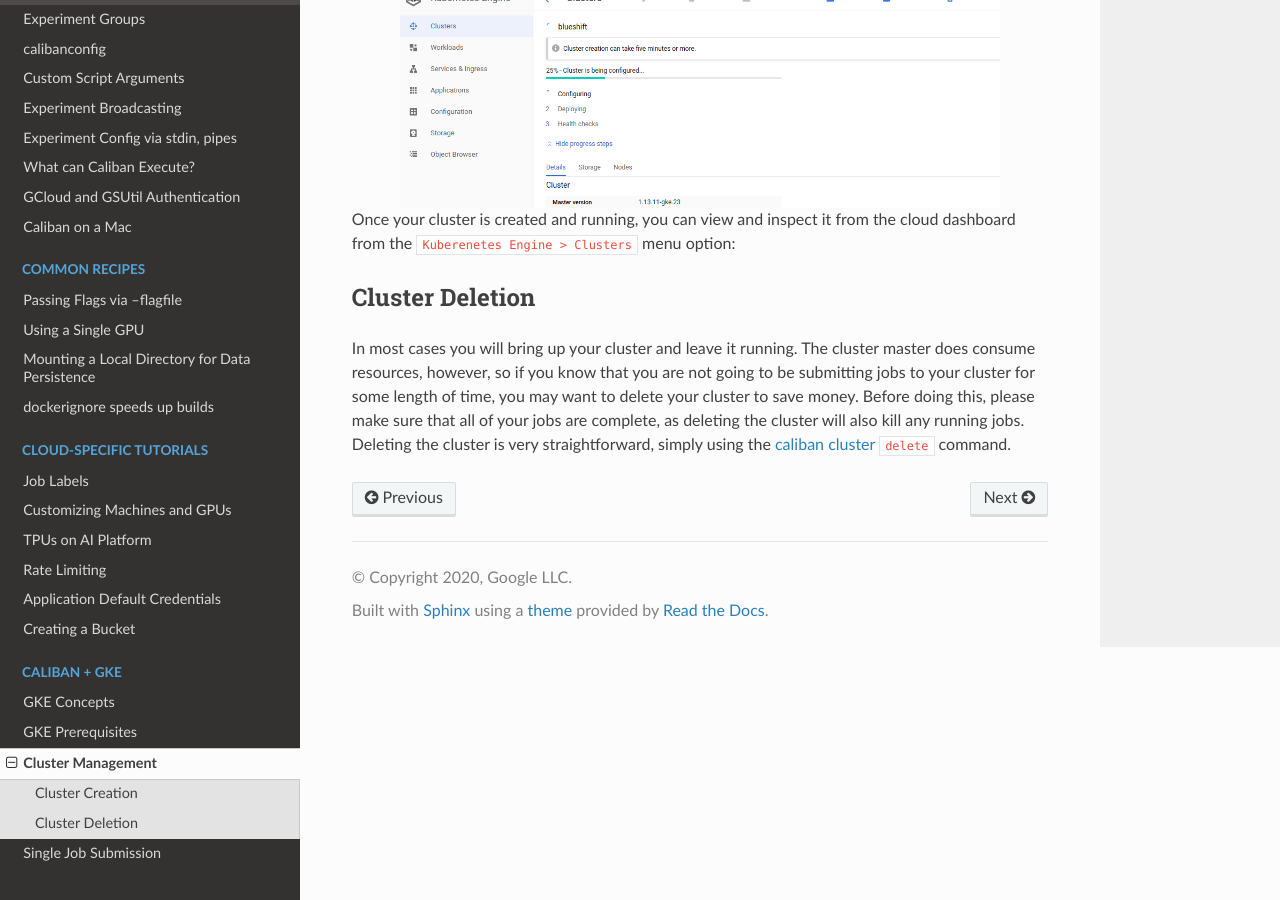
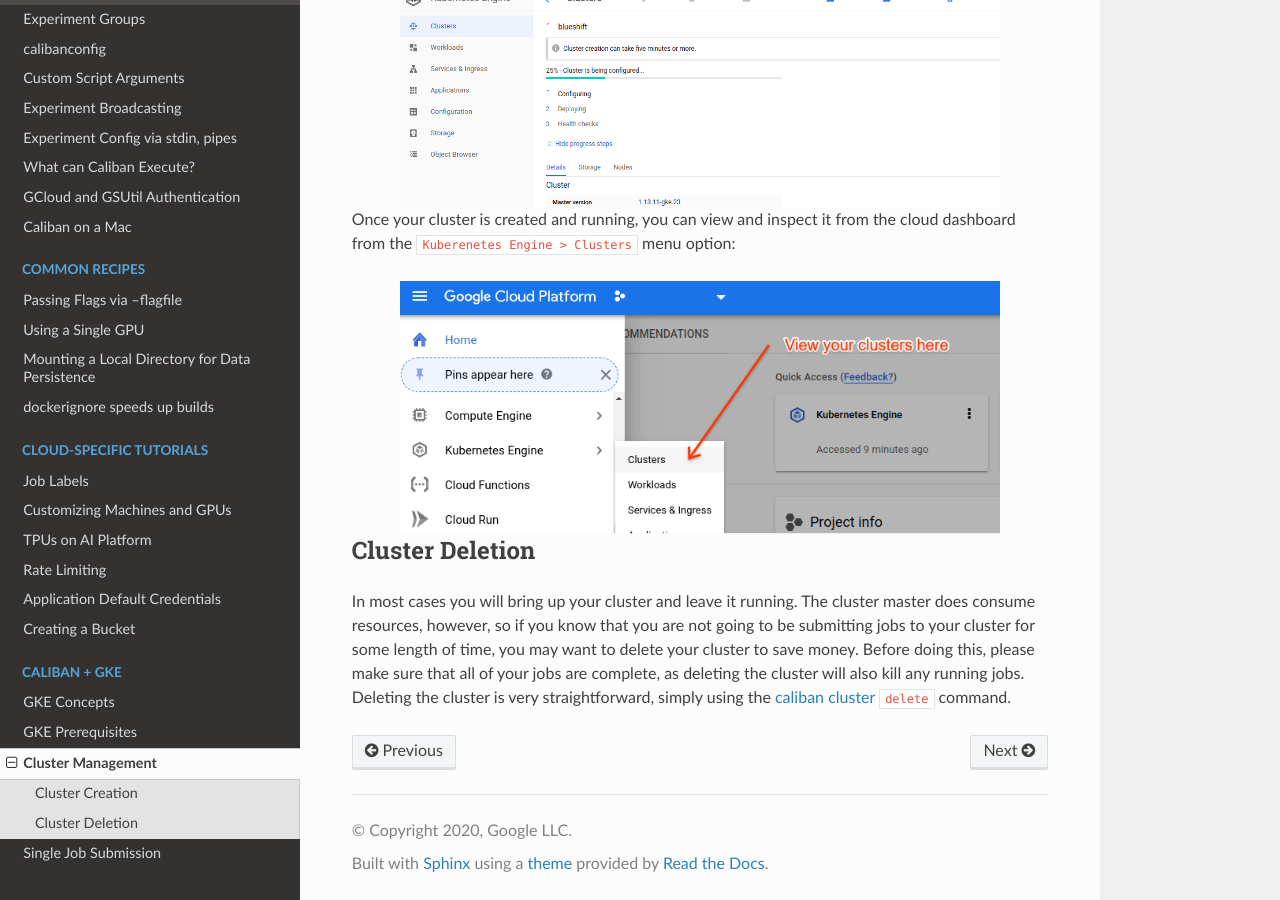
Before and after one commit to google/caliban, a Sphinx documentation site: the page built from docs/gke/cluster_management.rst, in a window 1280 px wide and 900 px high, scrolled down 671 px. Built offline with Sphinx 7.4.7 and the Read the Docs theme 2.0.0, drawn with Linux system fonts in a browser that asks for light colours.

Commit message:
cluster dashboard

```diff
--- a/docs/gke/cluster_management.rst
+++ b/docs/gke/cluster_management.rst
@@ -25,13 +25,18 @@
 provide you with an url you can follow to monitor the creation process. The page
 will look something like the following:
 
-.. image:: /_static/img/cloud/cluster_create_progress.png
+.. image:: /_static/img/gke/cluster_create_progress.png
   :width: 600
   :align: center
   :alt: Cluster creation progress
 
 Once your cluster is created and running, you can view and inspect it from the
 cloud dashboard from the ``Kuberenetes Engine > Clusters`` menu option:
+
+.. image:: /_static/img/gke/cluster_dashboard.png
+  :width: 600
+  :align: center
+  :alt: Cluster dashboard
 
 Cluster Deletion
 ~~~~~~~~~~~~~~~~
```
Also changed, not shown: docs/_static/img/gke/cluster_create_progress.png (renamed from docs/_static/img/cloud/cluster_create_progress.png), docs/_static/img/gke/cluster_dashboard.png (added).
